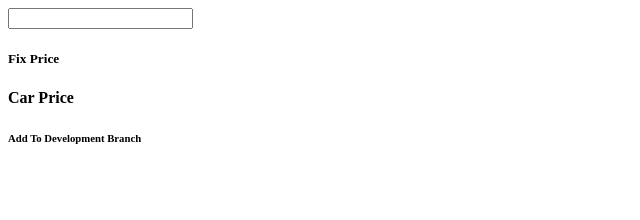
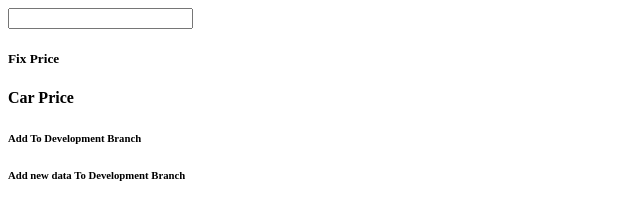
Before and after one commit to Mouaz-Mouaz/Car, a plain HTML site: page index.html in a window 1280 px wide. Shown: the whole page, without its empty margins (0-640 px from the left). Drawn offline with Linux system fonts and the light colour scheme.

Commit message:
add new test data to dev branch

```diff
--- a/index.html
+++ b/index.html
@@ -10,5 +10,6 @@
     <h5>Fix Price</h5>
     <h4>Car Price</h4>
     <h6>Add To Development Branch</h6>
+    <h6>Add new data To Development Branch</h6>
 </body>
 </html>
```
